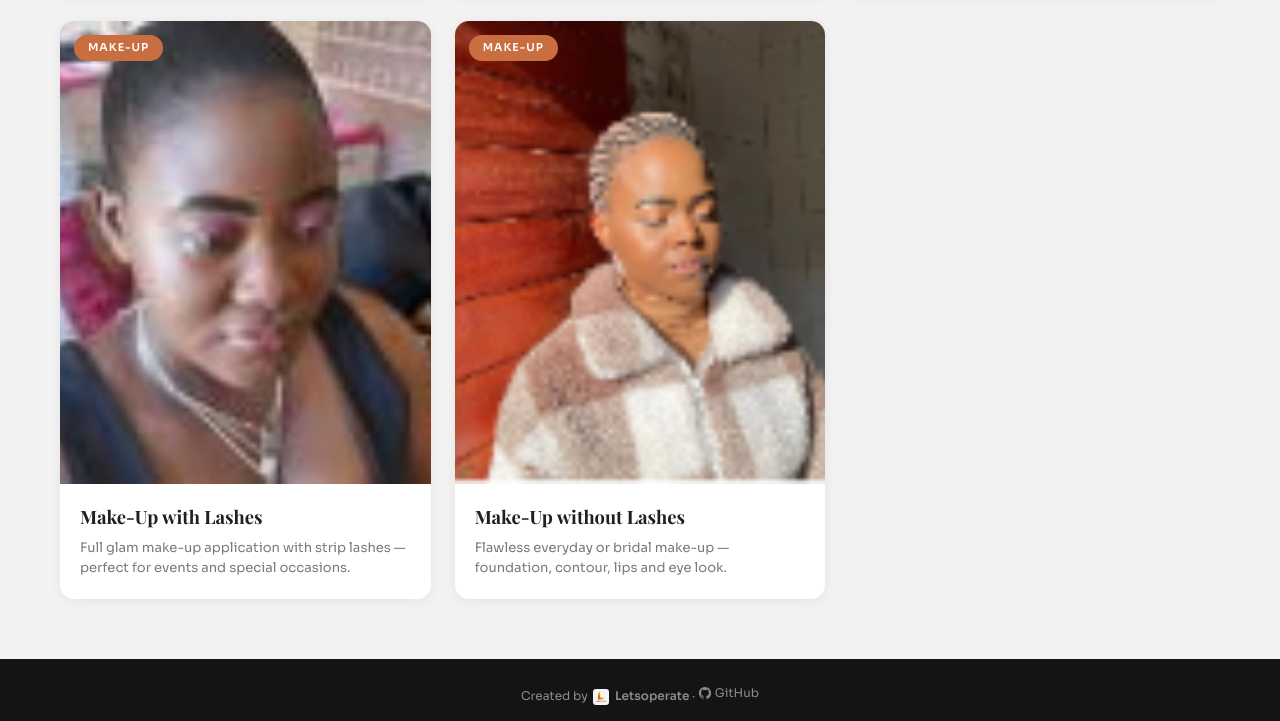
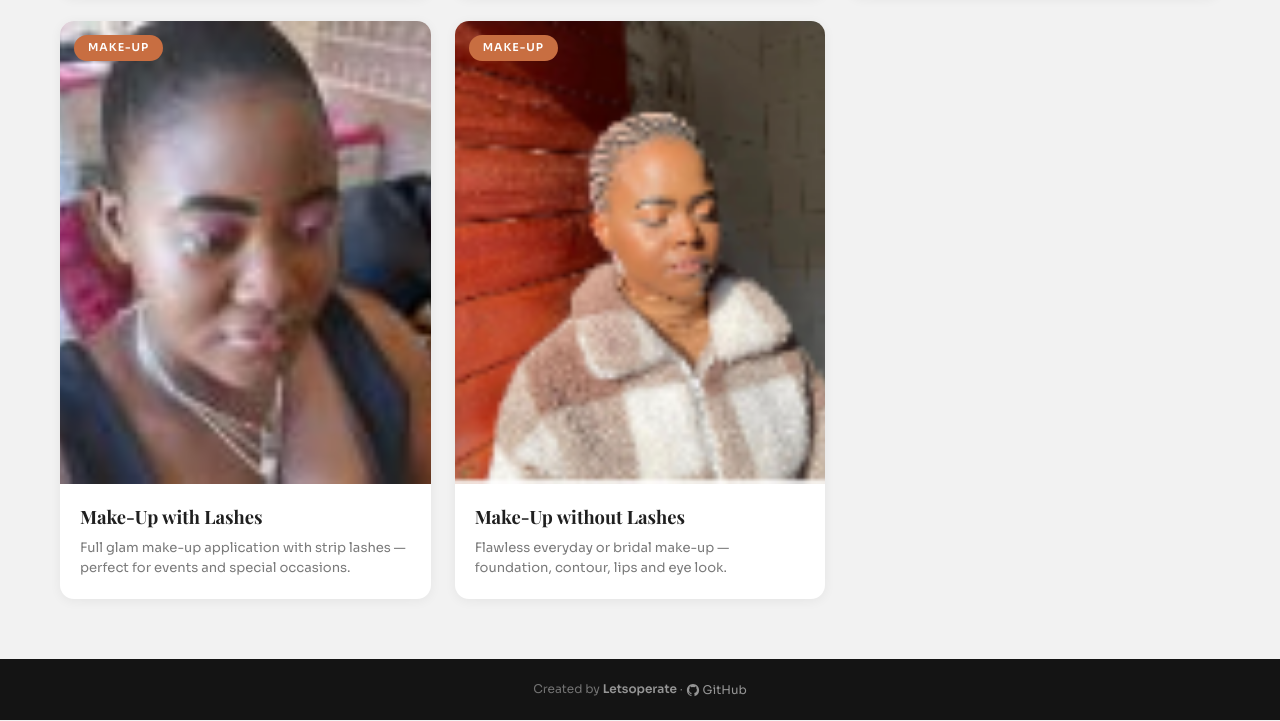
Before and after one commit to Letsoperate/Born2bBeautiful-Salon, a website: page gallery.html in a window 1280 px wide. Shown: the part 2222-2943 px from the top of the page. Drawn offline with nearby package versions, Linux system fonts and the light colour scheme.

Commit message:
Remove logo, keep org name + GitHub icon, clean up footer attribution

```diff
--- a/gallery.html
+++ b/gallery.html
@@ -702,54 +702,13 @@
     </script>
 
     <!-- Attribution -->
-    <div
-      style="
-        text-align: center;
-        padding: 24px 16px 16px;
-        font-size: 0.75rem;
-        color: hsl(0, 0%, 55%);
-        background: hsl(0, 0%, 8%);
-      "
-    >
+    <p style="text-align:center; padding:20px 16px; margin:0; font-size:0.75rem; color:hsla(0,0%,100%,0.4); background:hsl(0,0%,8%);">
       Created by
-      <a
-        href="https://github.com/Letsoperate"
-        target="_blank"
-        rel="noopener noreferrer"
-        style="
-          color: hsla(0, 0%, 100%, 0.5);
-          text-decoration: none;
-          font-weight: 600;
-        "
-      >
-        <img
-          src="./assets/images/letsoperate-logo.png"
-          alt="Letsoperate"
-          style="
-            height: 16px;
-            width: auto;
-            vertical-align: middle;
-            border-radius: 3px;
-            margin: 0 3px;
-          "
-        />
-        Letsoperate
+      <a href="https://github.com/Letsoperate" target="_blank" rel="noopener noreferrer" style="color:hsla(0,0%,100%,0.55); text-decoration:none; font-weight:600;">Letsoperate</a>
+      &middot;
+      <a href="https://github.com/Letsoperate" target="_blank" rel="noopener noreferrer" style="color:hsla(0,0%,100%,0.55); text-decoration:none; display:inline-flex; align-items:center; gap:3px; vertical-align:middle;">
+        <ion-icon name="logo-github" style="font-size:14px"></ion-icon> GitHub
       </a>
-      &middot;
-      <a
-        href="https://github.com/Letsoperate"
-        target="_blank"
-        rel="noopener noreferrer"
-        style="
-          color: hsla(0, 0%, 100%, 0.5);
-          text-decoration: none;
-          display: inline-flex;
-          align-items: center;
-          gap: 3px;
-        "
-      >
-        <ion-icon name="logo-github" style="font-size: 14px"></ion-icon> GitHub
-      </a>
-    </div>
+    </p>
   </body>
 </html>
```
Also changed, not shown: admin.html (+6 -42 lines), assets/css/style.css (+0 -7 lines), index.html (+6 -20 lines).
